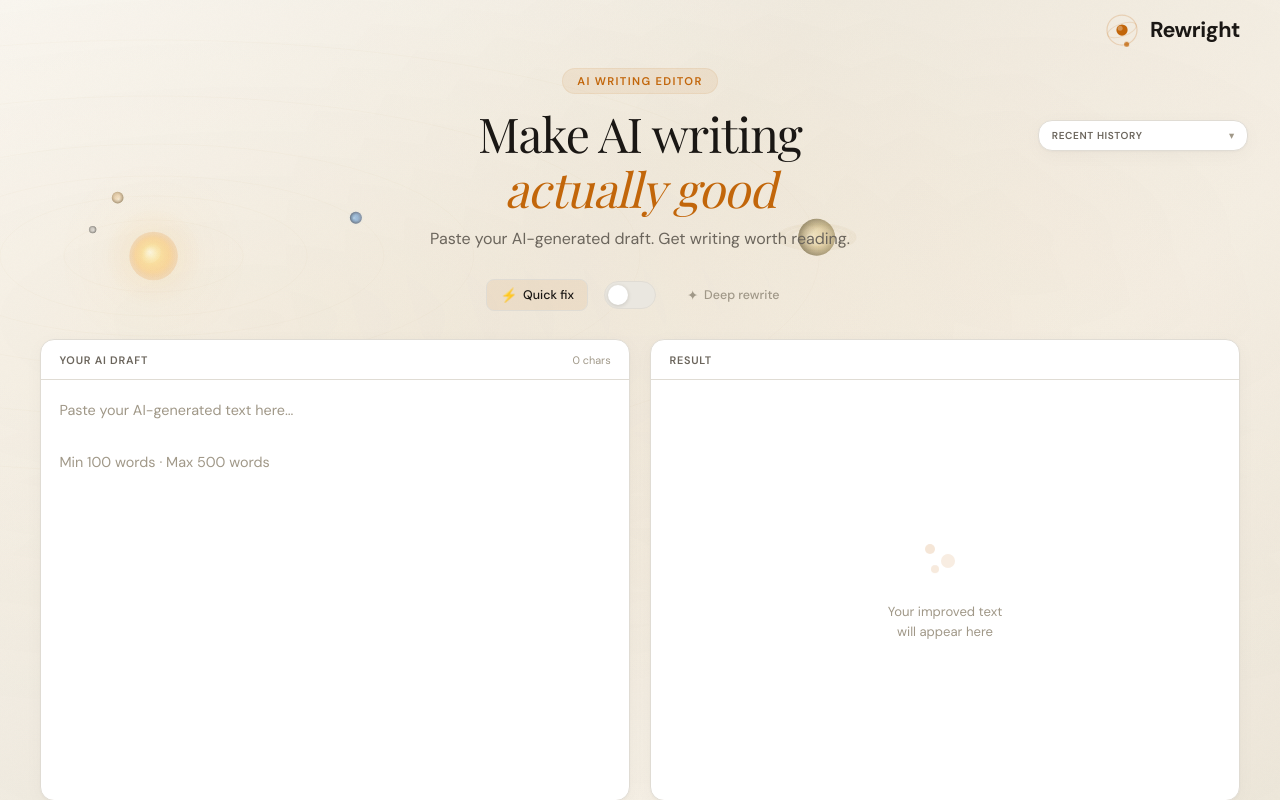
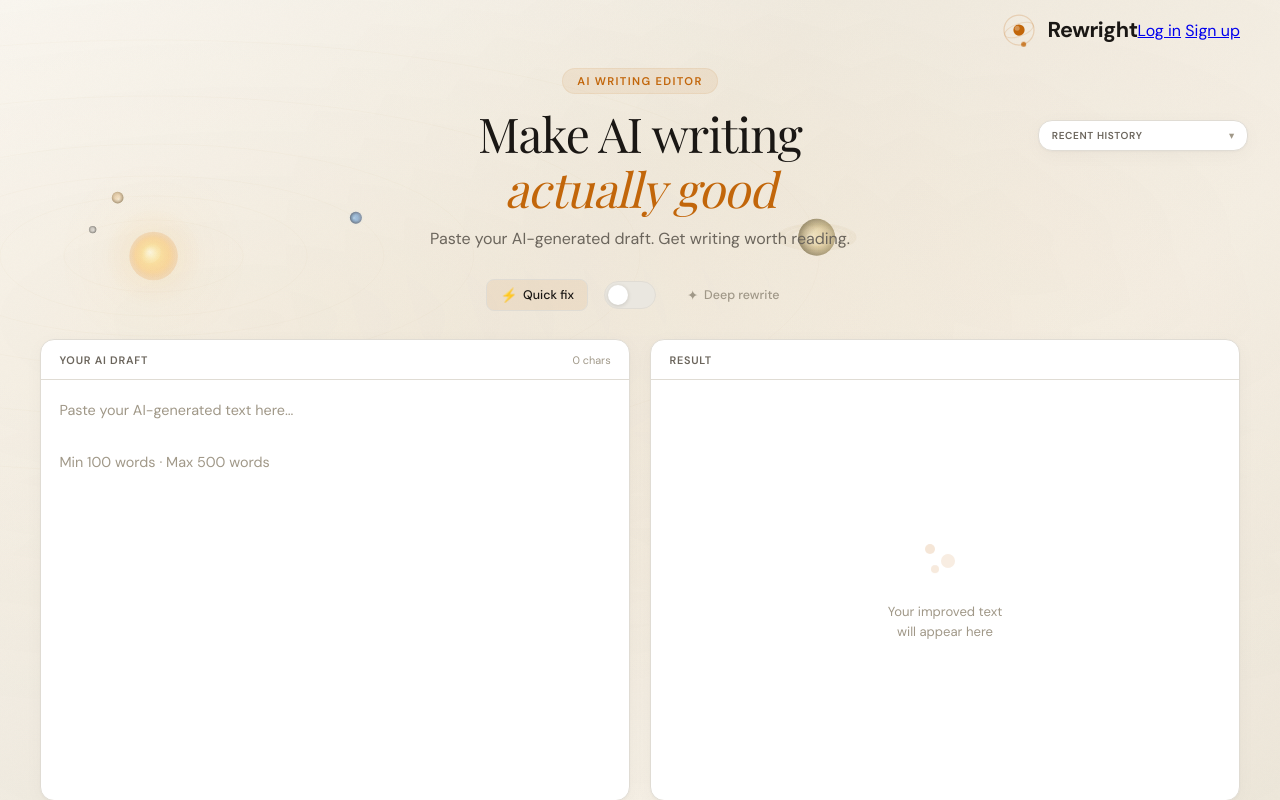
Before and after one commit to HemanthKusi/Humanizer_App, a Django app: page / in a window 1280 px wide. Shown: the top 800 px of the page. Run offline with Django 5.2, Linux system fonts and the light colour scheme; some web fonts are replaced.

Commit message:
Updated index file header with auth links. {% if user.is_authenticated %} — Django's template tag that checks if the current visitor is logged in. Django automatically makes user available in every template because of the auth context processor in your settings. When logged in: shows their username and a logout button. Logout is a form with POST method (not a link) for CSRF security. When not logged in: shows 'Log in' and 'Sign up' links.

```diff
--- a/core/templates/core/index.html
+++ b/core/templates/core/index.html
@@ -35,6 +35,19 @@
             </div>
             <span class="logo-text">Rewright</span>
         </a>
+
+        <nav class="header-nav">
+            {% if user.is_authenticated %}
+                <span class="nav-greeting">{{ user.username }}</span>
+                <form method="POST" action="{% url 'logout' %}" class="nav-logout-form">
+                    {% csrf_token %}
+                    <button type="submit" class="nav-link nav-logout">Log out</button>
+                </form>
+            {% else %}
+                <a href="{% url 'login' %}" class="nav-link">Log in</a>
+                <a href="{% url 'signup' %}" class="nav-link nav-signup">Sign up</a>
+            {% endif %}
+        </nav>
     </header>
 
     <!-- History sidebar — fixed on the right side under logo -->
```
